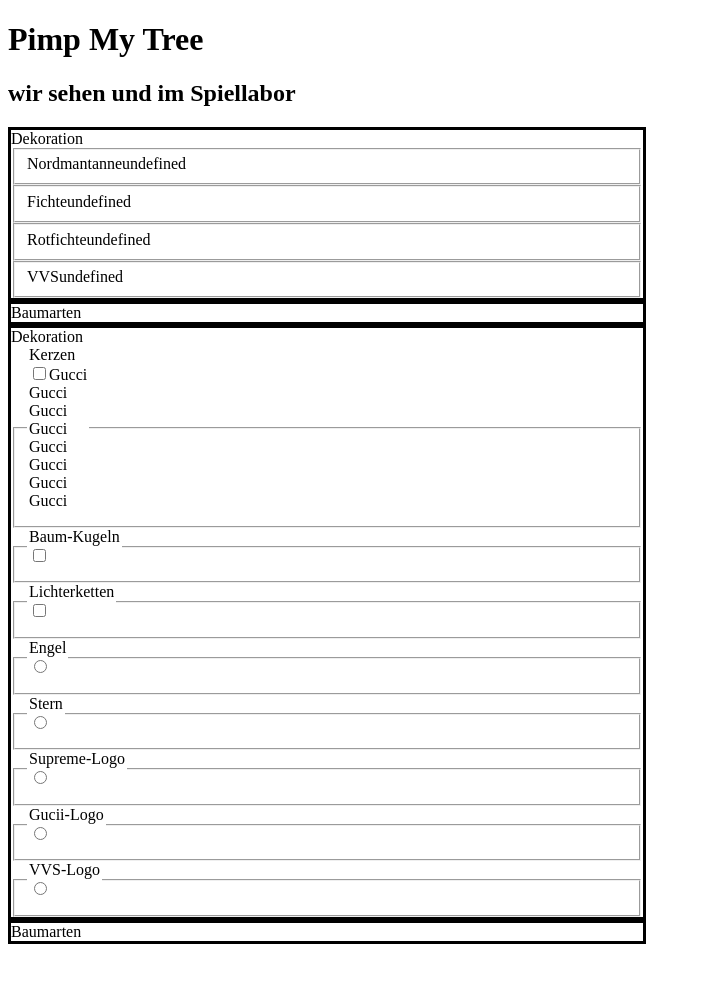
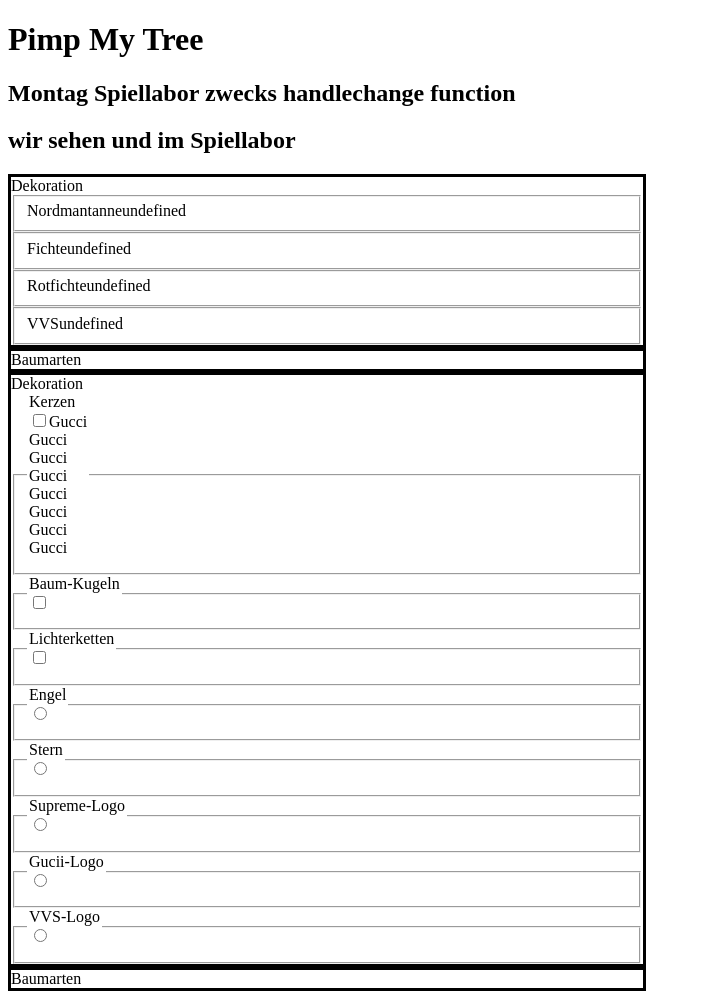
Before and after one commit to t0mmy93/EIA2_Git, a plain HTML site: page Aufagabe_5/Homepage.html in a window 1280 px wide. Shown: the whole page, without its empty margins (0-701 px from the left). Before the commit the page ends 952 px from the top, so only its background shows below. Drawn offline with Linux system fonts and the light colour scheme.

Commit message:
Update Homepage.html

```diff
--- a/Aufagabe_5/Homepage.html
+++ b/Aufagabe_5/Homepage.html
@@ -12,6 +12,7 @@
 </head>
 <header>
 	<h1>Pimp My Tree</h1>
+	<h2>Montag Spiellabor zwecks handlechange function</h2>
 </header>
 <h2>wir sehen und im Spiellabor</h2>
 <body>
```
